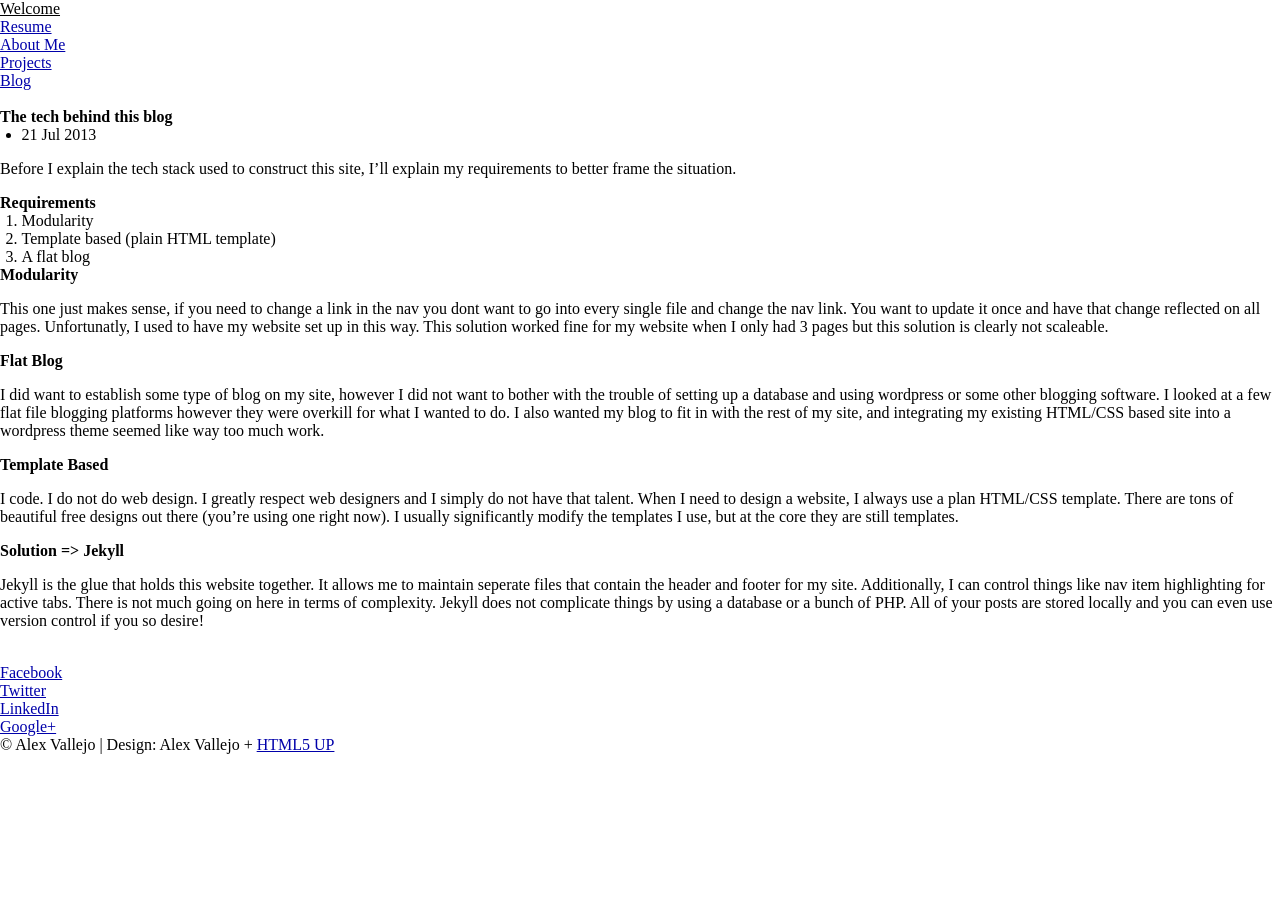
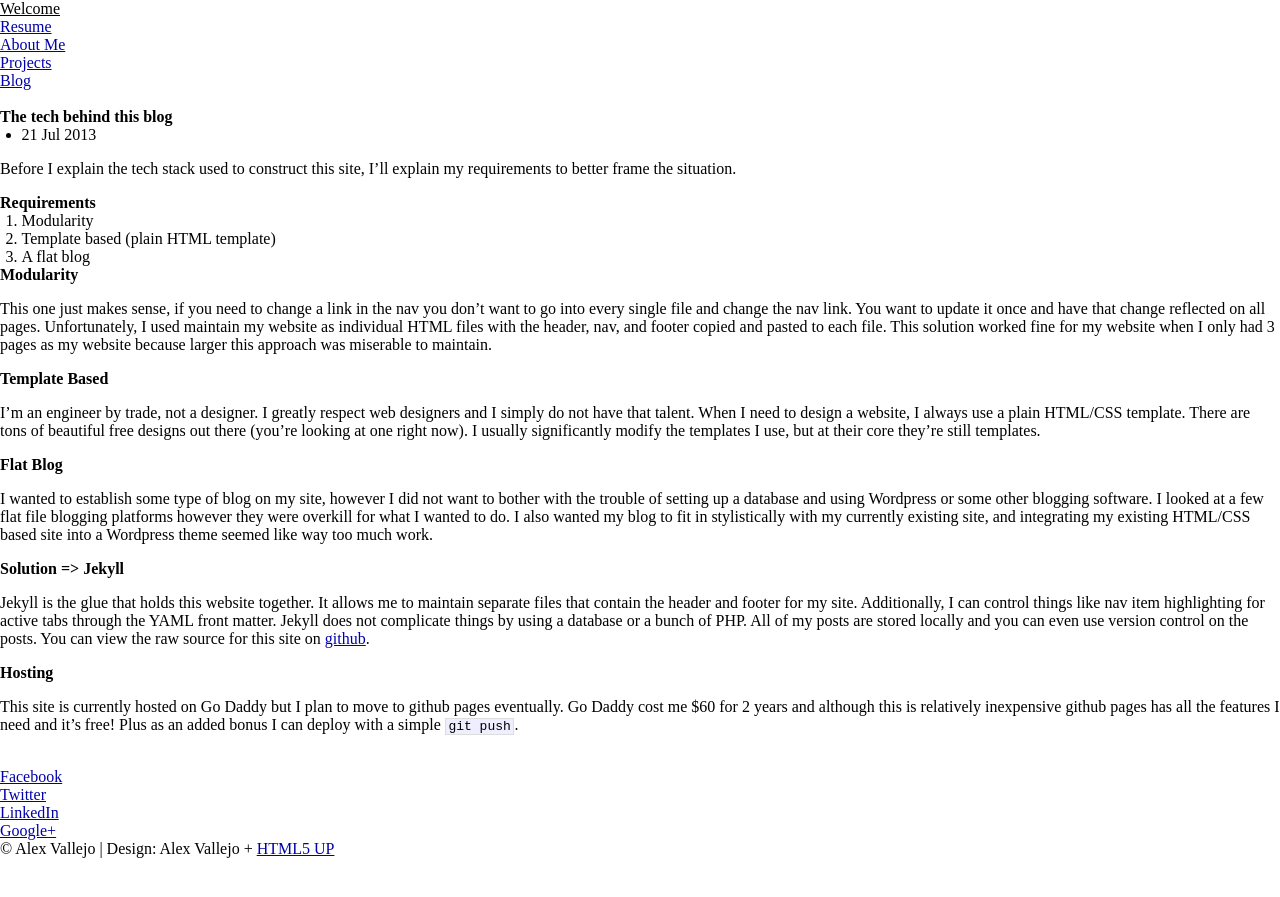
Before and after one commit to valleyjo/valleyjo.github.io, a Jekyll site: the page built from _posts/2013-07-21-the-tech-behind-this-blog.markdown, in a window 1280 px wide. Shown: the top 897 px of the page. Built offline with Jekyll 4.4.1, drawn with Linux system fonts in a browser that asks for light colours; nearby versions of some CDN libraries; comment, search, counter and statistics services are not loaded.

Commit message:
Fix typos all over the site :(

```diff
--- a/_posts/2013-07-21-the-tech-behind-this-blog.markdown
+++ b/_posts/2013-07-21-the-tech-behind-this-blog.markdown
@@ -15,13 +15,16 @@ Before I explain the tech stack used to construct this site, I'll explain my req
 3. A flat blog
 
 ###Modularity
-This one just makes sense, if you need to change a link in the nav you dont want to go into every single file and change the nav link. You want to update it once and have that change reflected on all pages. Unfortunatly, I used to have my website set up in this way. This solution worked fine for my website when I only had 3 pages but this solution is clearly not scaleable.
+This one just makes sense, if you need to change a link in the nav you don't want to go into every single file and change the nav link. You want to update it once and have that change reflected on all pages. Unfortunately, I used maintain my website as individual HTML files with the header, nav, and footer copied and pasted to each file. This solution worked fine for my website when I only had 3 pages as my website because larger this approach was miserable to maintain.
+
+###Template Based
+I’m an engineer by trade, not a designer. I greatly respect web designers and I simply do not have that talent. When I need to design a website, I always use a plain HTML/CSS template. There are tons of beautiful free designs out there (you're looking at one right now). I usually significantly modify the templates I use, but at their core they’re still templates.
 
 ###Flat Blog
-I did want to establish some type of blog on my site, however I did not want to bother with the trouble of setting up a database and using wordpress or some other blogging software. I looked at a few flat file blogging platforms however they were overkill for what I wanted to do. I also wanted my blog to fit in with the rest of my site, and integrating my existing HTML/CSS based site into a wordpress theme seemed like way too much work.
-
-###Template Based
-I code. I do not do web design. I greatly respect web designers and I simply do not have that talent. When I need to design a website, I always use a plan HTML/CSS template. There are tons of beautiful free designs out there (you're using one right now). I usually significantly modify the templates I use, but at the core they are still templates.
+I wanted to establish some type of blog on my site, however I did not want to bother with the trouble of setting up a database and using Wordpress or some other blogging software. I looked at a few flat file blogging platforms however they were overkill for what I wanted to do. I also wanted my blog to fit in stylistically with my currently existing site, and integrating my existing HTML/CSS based site into a Wordpress theme seemed like way too much work.
 
 ###Solution => Jekyll
-Jekyll is the glue that holds this website together. It allows me to maintain seperate files that contain the header and footer for my site. Additionally, I can control things like nav item highlighting for active tabs. There is not much going on here in terms of complexity. Jekyll does not complicate things by using a database or a bunch of PHP. All of your posts are stored locally and you can even use version control if you so desire!
+Jekyll is the glue that holds this website together. It allows me to maintain separate files that contain the header and footer for my site. Additionally, I can control things like nav item highlighting for active tabs through the YAML front matter. Jekyll does not complicate things by using a database or a bunch of PHP. All of my posts are stored locally and you can even use version control on the posts. You can view the raw source for this site on [github](http://github.com/AlexVallejo/personal-site/).
+
+###Hosting
+This site is currently hosted on Go Daddy but I plan to move to github pages eventually. Go Daddy cost me $60 for 2 years and although this is relatively inexpensive github pages has all the features I need and it’s free! Plus as an added bonus I can deploy with a simple `git push`.
```
Also changed, not shown: about.html (+5 -4 lines), projects.html (+5 -5 lines).
